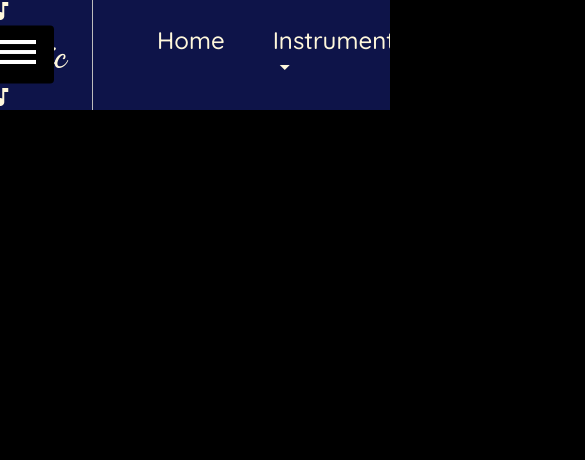
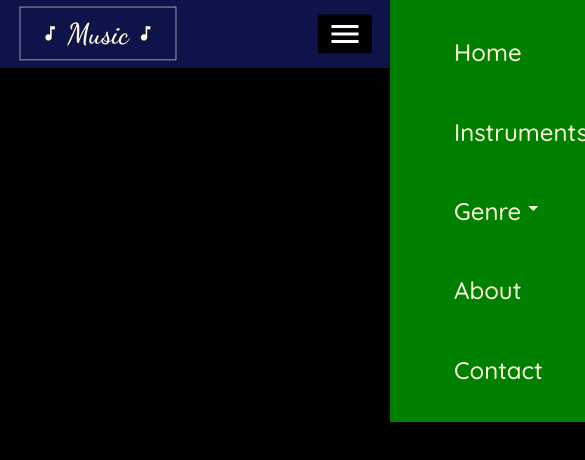
Before and after one commit to Rithish288/Navigation-bar, a plain HTML site: page index.html in a window 390 px wide. Shown: the top 460 px of the page, 585 px wide, since content can reach past the window. Drawn offline with Linux system fonts and the light colour scheme.

Commit message:
Added some responsiveness

```diff
--- a/index.html
+++ b/index.html
@@ -2,6 +2,7 @@
 <html lang="en">
   <head>
     <meta charset="UTF-8" />
+    <meta content="width=device-width, initial-scale=1" name="viewport" />
     <link rel="stylesheet" href="styles.css" />
     <link rel="preconnect" href="https://fonts.gstatic.com" />
     <link href="https://fonts.googleapis.com/icon?family=Material+Icons" rel="stylesheet"/>
@@ -11,7 +12,6 @@
   </head>
   <body>
     <nav id="topNav">
-      <button><i class="material-icons">menu</i></button>
       <h1> <i class="material-icons">music_note</i> Music <i class="material-icons">music_note</i></h1>
       <ul id="topNav-list">
         <li class="list-item">Home</li>
@@ -36,6 +36,7 @@
         <li class="list-item">About</li>
         <li class="list-item">Contact</li>
       </ul>
+      <button><i class="material-icons">menu</i></button>
     </nav>
     <script src="script.js"></script>
   </body>
--- a/styles.css
+++ b/styles.css
@@ -1,6 +1,6 @@
 body{
     font-family:'Quicksand', sans-serif;
-    font-size: 150%;
+    font-size: 24px;
     color: cornsilk;
     padding: 0;
     margin: 0;
@@ -9,6 +9,7 @@ body{
 }
 
 button{
+    display: none;
     color: white;
     background-color: black;
     border: none;
@@ -16,14 +17,14 @@ button{
     border-radius: 2px;
     transform: scale(2);
     cursor: pointer;
+    margin-right: 4em;
 }
-
 h1 {
     font-family: 'Dancing Script', cursive;
     border: 1px solid rgb(189, 189, 189);
     padding: 0.3em 0.7em;
     margin:0;
-    margin-left: -2em;
+    margin-left: 1em;
 }
 
 ul{
@@ -38,15 +39,17 @@ li{
 }
 
 #topNav {
-    width: 100vw;
+    max-width: 100vw;
     background-color: rgb(14, 20, 73);
-    min-height: 13vh;
+    min-height: 12vh;
     max-height: 13vh;
     overflow-y: hidden;
+    overflow-x: hidden;
     display: flex;
     align-items: center;
-    justify-content: space-around;
+    justify-content: space-between;
     padding: 0;
+    font-size: 1em;
 }
 
 #topNav #topNav-list {
@@ -59,3 +62,70 @@ li{
     margin:0;
     padding: 0;
 }
+
+
+
+
+
+
+
+
+@media only screen and (max-width: 4000px){
+    button i.material-icons{
+        display: none;
+     }                            /***** On large laptop screens *****/
+    button{
+        display: none;
+    }
+}
+
+            /***** On a very small laptop or tablets or ipads *****/
+@media only screen and (max-width: 978px) {
+    #topNav #topNav-list {
+      background-color: green;
+      transform: translateX(100%);
+      position: absolute;
+      height: 50vh;
+      align-self: flex-start;
+      right: 0;
+      display: flex;
+      flex-direction: column;
+      justify-content: space-evenly;
+    }
+
+    button:active #topNav #topNav-list{
+        transform: translateX(0);
+    }
+
+    #topNav{
+        display: flex;
+        justify-content: space-between;
+        max-width: 100vw;
+        overflow-x: hidden;
+    }
+    button i.material-icons{
+        display: block;
+    }
+    button{
+        display: block;
+    }
+  }
+
+  /***** On mobile phone screens *****/
+  @media only screen and (max-width: 400px) {
+    button i.material-icons{
+        display: block;
+    }
+    button{
+        display: block;
+        margin-right: 2em;
+        transform: scale(1.5);
+    }
+    h1{
+        transform: scale(0.8);
+        margin-left: 0;
+    }
+    #topNav{
+        min-height: 8vh;
+    }
+  }
```
